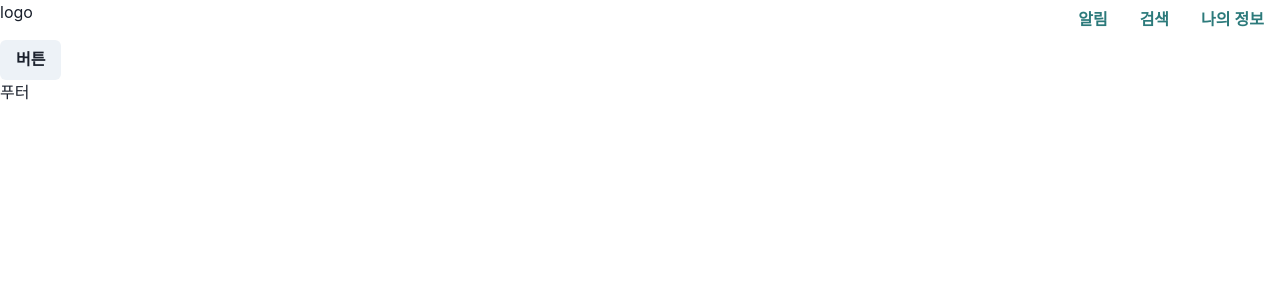
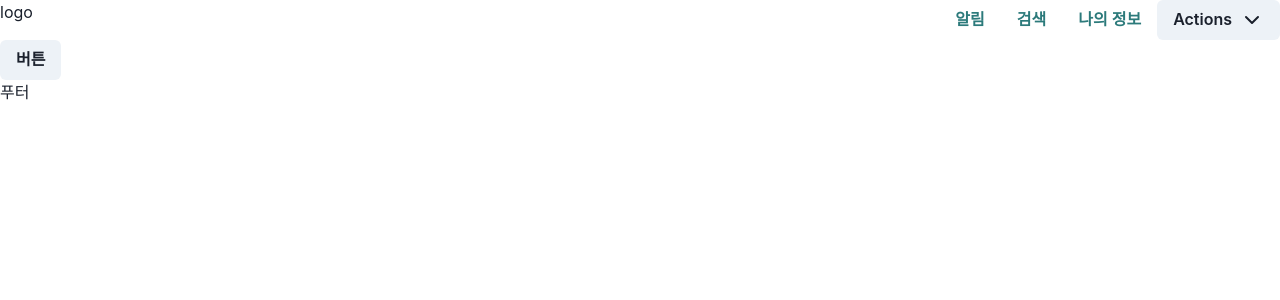
Before and after one commit to oddodd-o/-template-next-ts-blog, a Next.js app: page / in a window 1280 px wide. Shown: the top 300 px of the page. Built offline with nearby package versions, Linux system fonts and the light colour scheme.

Commit message:
너무너무 다 다르다

```diff
--- a/package.json
+++ b/package.json
@@ -18,6 +18,7 @@
         "@heroicons/react": "^2.2.0",
         "@jridgewell/gen-mapping": "^0.3.5",
         "framer-motion": "10.16.4",
+        "lucide-react": "^0.468.0",
         "next": "14.1.0",
         "react": "18.2.0",
         "react-dom": "18.2.0"
--- a/src/components/layout/header/Header.tsx
+++ b/src/components/layout/header/Header.tsx
@@ -1,6 +1,7 @@
 import Link from 'next/link'
 import React from 'react'
 import { Button, Flex, Spacer } from '@chakra-ui/react'
+import MenuHam from './Menu'
 
 const Header = () => {
   return (
@@ -20,7 +21,7 @@
           <Button colorScheme='teal' variant='ghost'>
             나의 정보
           </Button>
-
+          <MenuHam />
         </div>
       </Flex>
     </header>
--- a/src/components/layout/header/Menu.tsx
+++ b/src/components/layout/header/Menu.tsx
@@ -1,38 +1,30 @@
 import React from 'react'
 import {
-  Menu,
+  Menu as MenuWrap,
   MenuButton,
   MenuList,
   MenuItem,
   IconButton,
+  Button,
 } from '@chakra-ui/react'
 import { AddIcon, EditIcon, ExternalLinkIcon, HamburgerIcon, RepeatIcon } from '@chakra-ui/icons'
+import { ChevronDownIcon } from 'lucide-react'
 
-const Menu = () => {
+const MenuHam = () => {
   return (
-    <Menu>
-      <MenuButton
-        as={IconButton}
-        aria-label='Options'
-        icon={<HamburgerIcon />}
-        variant='outline'
-      />
+    <MenuWrap>
+      <MenuButton as={Button} rightIcon={<ChevronDownIcon />}>
+        Actions
+      </MenuButton>
       <MenuList>
-        <MenuItem icon={<AddIcon />} command='⌘T'>
-          New Tab
-        </MenuItem>
-        <MenuItem icon={<ExternalLinkIcon />} command='⌘N'>
-          New Window
-        </MenuItem>
-        <MenuItem icon={<RepeatIcon />} command='⌘⇧N'>
-          Open Closed Tab
-        </MenuItem>
-        <MenuItem icon={<EditIcon />} command='⌘O'>
-          Open File...
-        </MenuItem>
+        <MenuItem>Download</MenuItem>
+        <MenuItem>Create a Copy</MenuItem>
+        <MenuItem>Mark as Draft</MenuItem>
+        <MenuItem>Delete</MenuItem>
+        <MenuItem>Attend a Workshop</MenuItem>
       </MenuList>
-    </Menu>
+    </MenuWrap>
   )
 }
 
-export default Menu
+export default MenuHam
```
Also changed, not shown: 1 other file (tests, documents, lock files or other folders).
